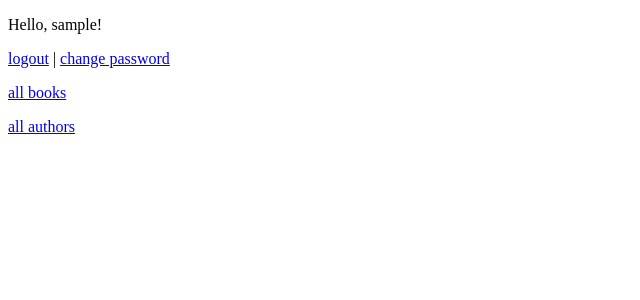
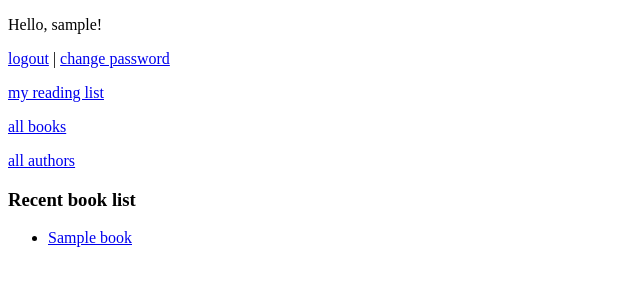
Before and after one commit to algorithm-ssau/booksearch, a Django app: page / in a window 1280 px wide. Shown: the top 300 px of the page, without its empty margins (0-640 px from the left). Run offline with Django 3.2, Linux system fonts and the light colour scheme; a user stored in the database is signed in; tables that the repository leaves empty hold one stand-in row (values such as "Sample post").

Commit message:
Catalog views updated

```diff
--- a/booksearch/urls.py
+++ b/booksearch/urls.py
@@ -15,11 +15,11 @@ Including another URLconf
 """
 from django.contrib import admin
 from django.urls import include, path
-from django.views.generic.base import TemplateView
+from catalog.views import index
 
 urlpatterns = [
     path('admin/', admin.site.urls),
     path('catalog/', include('catalog.urls')),
-    path('', TemplateView.as_view(template_name='index.html'), name='index'),
+    path('', index, name='index'),
     path('customauth/', include('customauth.urls')),
 ]
--- a/catalog/templates/catalog/all_reviews.html
+++ b/catalog/templates/catalog/all_reviews.html
@@ -3,9 +3,10 @@
 {% if review_list %}
   <ul>
   {% for review in review_list %}
-    <li>{{ review.comment }}</li>
+    <li>{{ review.rating }} - {{ review.comment }} - {{ review.custom_user.username  }}</li>
   {% endfor %}
   </ul>
 {% else %}
   <p>No reviews are available.</p>
 {% endif %}
+<p><a href="{% url 'book_comment' book.id %}">leave a comment</a></p>
--- a/catalog/urls.py
+++ b/catalog/urls.py
@@ -8,4 +8,7 @@ urlpatterns = [
     path('author/<int:author_id>/', views.author_detail, name='author_detail'),
     path('author/<int:author_id>/', views.author_detail, name='author_detail'),
     path('book/<int:book_id>/all_reviews/', views.all_reviews, name='all_reviews'),
+    path('book/<int:book_id>/book_comment/', views.book_comment, name='book_comment'),
+    path('book/<int:book_id>/add_to_reading_list/', views.add_to_reading_list, name='add_to_reading_list'),
+    path('book/<int:book_id>/remove_from_reading_list/', views.remove_from_reading_list, name='remove_from_reading_list'),
 ]
--- a/catalog/views.py
+++ b/catalog/views.py
@@ -1,5 +1,8 @@
-from django.shortcuts import render
+from django.shortcuts import render, redirect
 from .models import Book, Author, Review
+from django.shortcuts import get_object_or_404
+from .forms import ReviewForm
+from django.db.models import Q
 
 def book_detail(request, book_id):
     book = Book.objects.get(pk=book_id)
@@ -7,7 +10,11 @@ def book_detail(request, book_id):
         last_review_list = Review.objects.filter(book_id=book_id)[:5]
     except Review.DoesNotExist:
         review_list = None
-    return render(request, 'catalog/book_detail.html', {'book': book, 'last_review_list' : last_review_list})
+
+    to_read_obj = request.user.to_read.filter(id=book_id)
+    flag = to_read_obj.exists()
+
+    return render(request, 'catalog/book_detail.html', {'book': book, 'last_review_list' : last_review_list, 'flag' : flag})
 
 def author_detail(request, author_id):
     author = Author.objects.get(pk=author_id)
@@ -32,3 +39,45 @@ def all_reviews(request, book_id):
     except Review.DoesNotExist:
         review_list = None
     return render(request, 'catalog/all_reviews.html', {'book': book, 'review_list' : review_list})
+
+def index(request):
+    last_book_list = Book.objects.all()[:5]
+    return render(request, 'index.html', {'last_book_list': last_book_list})
+
+def book_comment(request, book_id):
+    book = get_object_or_404(Book, pk=book_id)
+
+    if not request.user.is_authenticated:
+        return redirect('login')
+
+    review_obj = Review.objects.filter(Q(custom_user_id=request.user.id) & Q(book_id=book_id))
+    flag = review_obj.exists()
+
+    if request.method == 'POST':
+        form = ReviewForm(request.POST)
+        review = form.save(commit=False)
+        review.book_id = book_id
+        review.custom_user_id = request.user.id
+        review.save()
+        form.save_m2m()
+        return redirect('book_detail', book_id)
+    else:
+        form = ReviewForm()
+
+    return render(request, 'catalog/book_comment.html', {'form' : form, 'flag' : flag, 'book' : book})
+
+def add_to_reading_list(request, book_id):
+    book = get_object_or_404(Book, pk=book_id)
+
+    if request.method == 'POST':
+        request.user.to_read.add(book)
+        return redirect('book_detail', book_id)
+    return render(request, 'catalog/book_detail.html')
+
+def remove_from_reading_list(request, book_id):
+    book = get_object_or_404(Book, pk=book_id)
+
+    if request.method == 'POST':
+        request.user.to_read.remove(book)
+        return redirect('book_detail', book_id)
+    return render(request, 'catalog/book_detail.html')
--- a/customauth/models.py
+++ b/customauth/models.py
@@ -23,7 +23,7 @@ class CustomUser(AbstractUser):
         unique=True,
     )
 
-    to_read = models.ManyToManyField('catalog.Book')
+    to_read = models.ManyToManyField('catalog.Book', blank=True)
 
     USERNAME_FIELD = 'username'
 
--- a/customauth/urls.py
+++ b/customauth/urls.py
@@ -12,4 +12,5 @@ urlpatterns = [
     path('password-reset/done/', auth_views.PasswordResetDoneView.as_view(), name='password_reset_done'),
     path('reset/<uidb64>/<token>/', auth_views.PasswordResetConfirmView.as_view(), name='password_reset_confirm'),
     path('reset/done/', auth_views.PasswordResetCompleteView.as_view(), name='password_reset_complete'),
+    path('to_read/', views.to_read, name='to_read'),
 ]
--- a/templates/index.html
+++ b/templates/index.html
@@ -7,6 +7,7 @@
   <p>Hello, {{ user.username }}!</p>
   <a href="{% url 'logout' %}">logout</a> |
   <a href="{% url 'password_change' %}">change password</a>
+  <p><a href="{% url 'to_read' %}">my reading list</a></p>
 {% else %}
   <p>you are not logged in</p>
   <a href="{% url 'login' %}">login</a> |
@@ -14,4 +15,14 @@
 {% endif %}
 <p><a href="{% url 'all_books' %}">all books</a></p>
 <p><a href="{% url 'all_authors' %}">all authors</a></p>
+<h3>Recent book list</h3>
+{% if last_book_list %}
+  <ul>
+  {% for book in last_book_list %}
+    <li><a href="{% url 'book_detail' book.id %}">{{ book.title }}</a></li>
+  {% endfor %}
+  </ul>
+{% else %}
+  <p>No books are available.</p>
+{% endif %}
 {% endblock %}
```
Also changed, not shown: catalog/forms.py (added, +8 -0 lines), catalog/templates/catalog/book_comment.html (added, +12 -0 lines), catalog/templates/catalog/book_detail.html (+13 -1 lines), customauth/templates/customauth/to_read.html (added, +9 -0 lines), customauth/views.py (+7 -0 lines).
